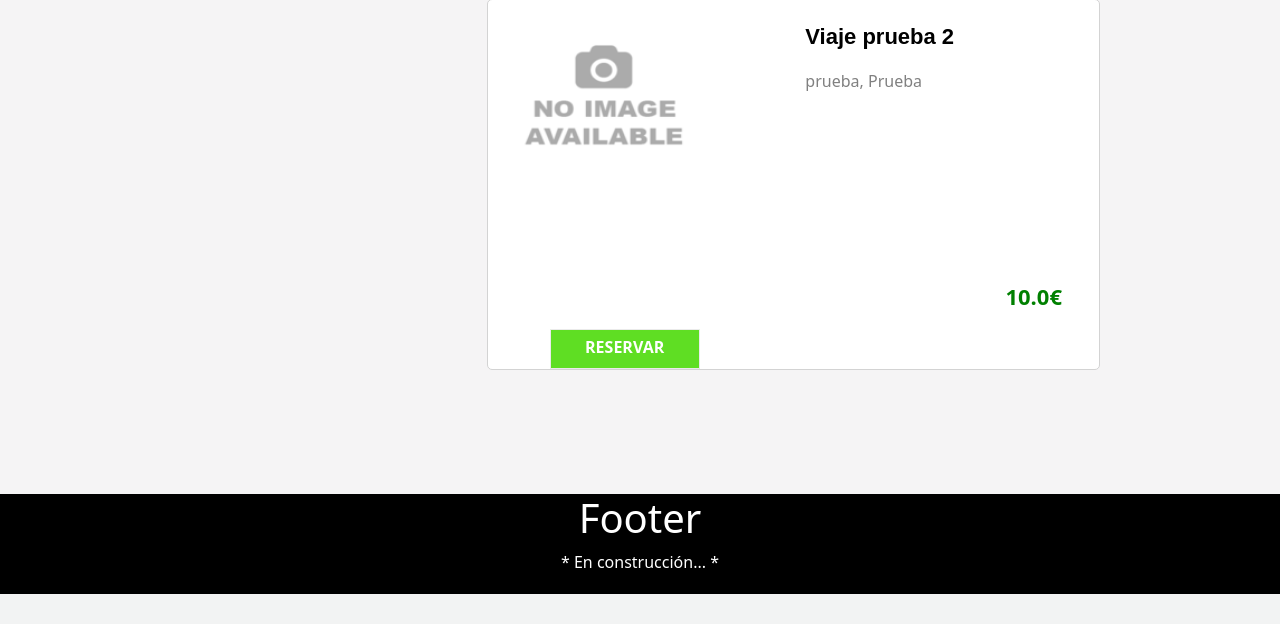
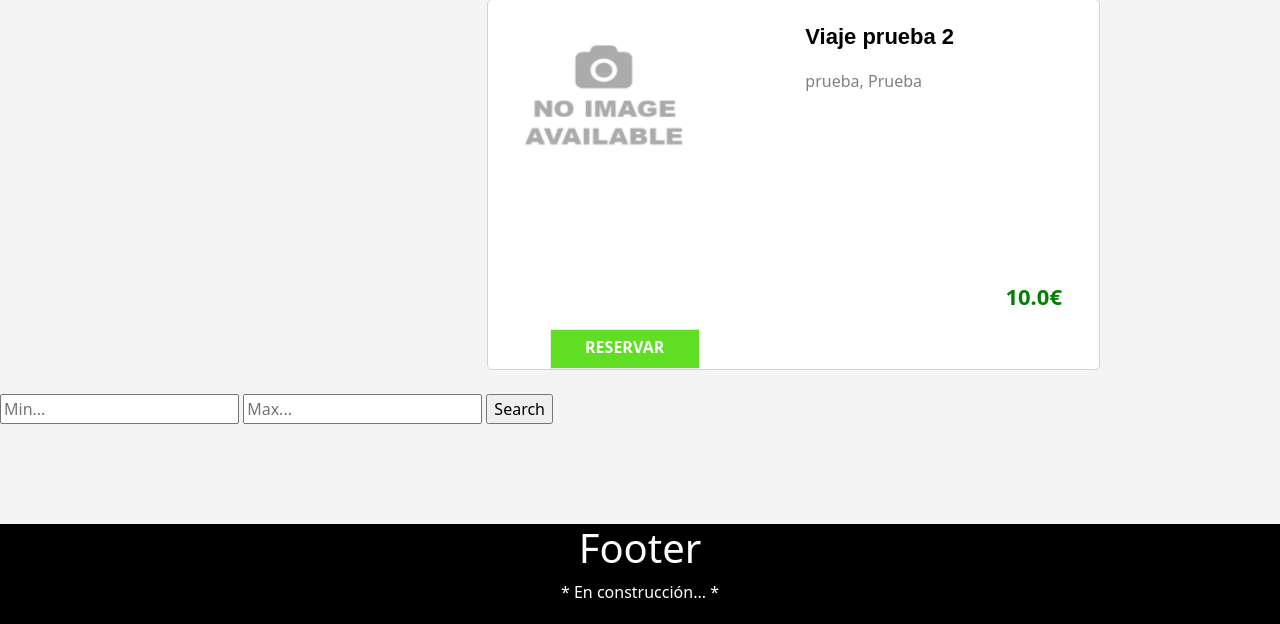
Before and after one commit to MiguelManzanoUAM/Zytrip, a Rails app: page /trips in a window 1280 px wide. Shown: the part 1548-2172 px from the top of the page. Before the commit the page ends 2142 px from the top, so only its background shows below. Run offline with Rails 7, Linux system fonts and the light colour scheme; data comes from the database, SQL or seed files in the repository; style sheets or scripts are compiled from the project's sources; some libraries are stand-ins or nearby versions.

Commit message:
first price filters

```diff
--- a/zytrip/app/controllers/trips_controller.rb
+++ b/zytrip/app/controllers/trips_controller.rb
@@ -3,6 +3,12 @@ class TripsController < ApplicationController
   # GET /trips or /trips.json
   def index
     @trips = Trip.all
+
+    if params[:minp].present? || params[:maxp].present?
+      @trips = Trip.where("price >= ? AND price <= ?", params[:minp], params[:maxp])
+    else
+      @trips = Trip.all
+    end
   end
 
   # GET /trips/1 or /trips/1.json
@@ -11,4 +17,5 @@ class TripsController < ApplicationController
     @agency = Agency.find(@trip.agency_id)
   end
 
+
 end
--- a/zytrip/app/views/trips/index.html.erb
+++ b/zytrip/app/views/trips/index.html.erb
@@ -79,7 +79,14 @@
             </div>
         </div>
     </div>
+
+    <%= form_for "", url: trips_path, role: "search", method: :get do %>
+        <%= text_field_tag :minp, @search_min_price, placeholder: "Min..."%>
+        <%= text_field_tag :maxp, @search_max_price, placeholder: "Max..."%>
+        <%= submit_tag "Search" %>
+    <% end %>
 </div>
+
 
 
 <!-- render footer -->
```
